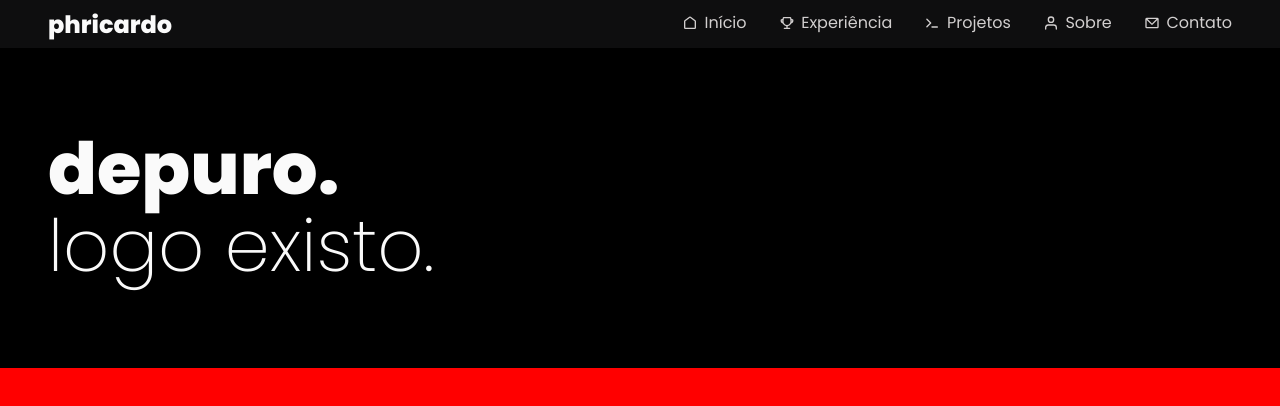
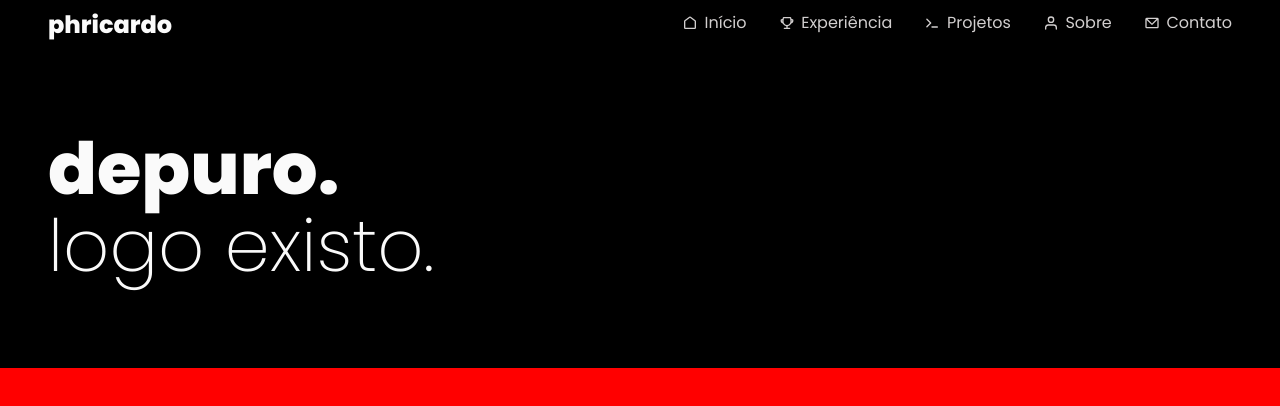
Before and after one commit to phricardo/phricardo.com, a Next.js app: page / in a window 1280 px wide. Shown: the top 406 px of the page. Built offline with nearby package versions, Linux system fonts and the light colour scheme; no server answers; a web font is replaced by a local one.

Commit message:
chore: update Navbar.module.css

```diff
--- a/src/components/Navbar/Navbar.module.css
+++ b/src/components/Navbar/Navbar.module.css
@@ -3,7 +3,7 @@
   align-items: center;
   flex-direction: column;
   justify-content: center;
-  background: #0e0e0f;
+  background: #000000;
   color: #fafafa;
   padding: 0.2rem 0;
   height: 3rem;
```
